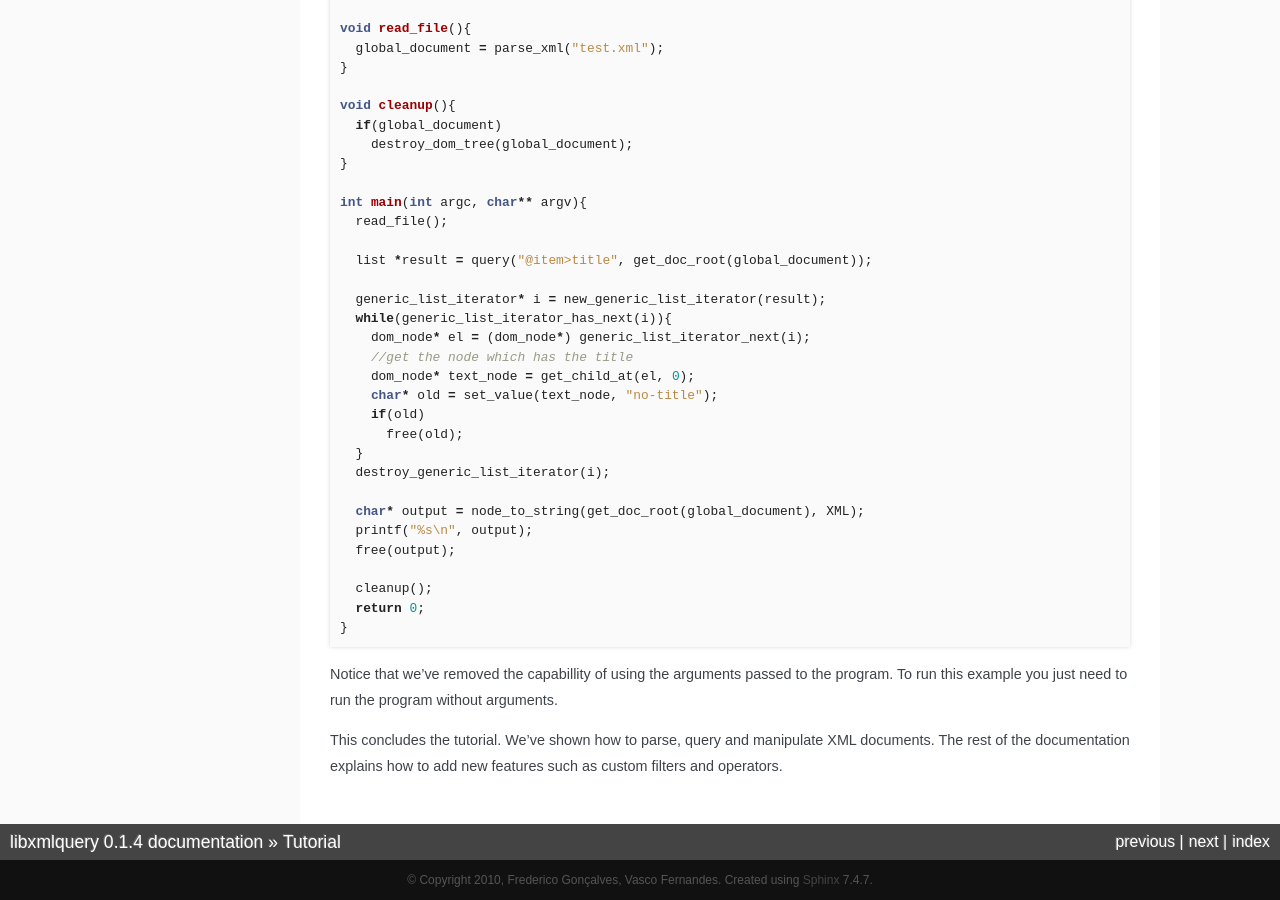
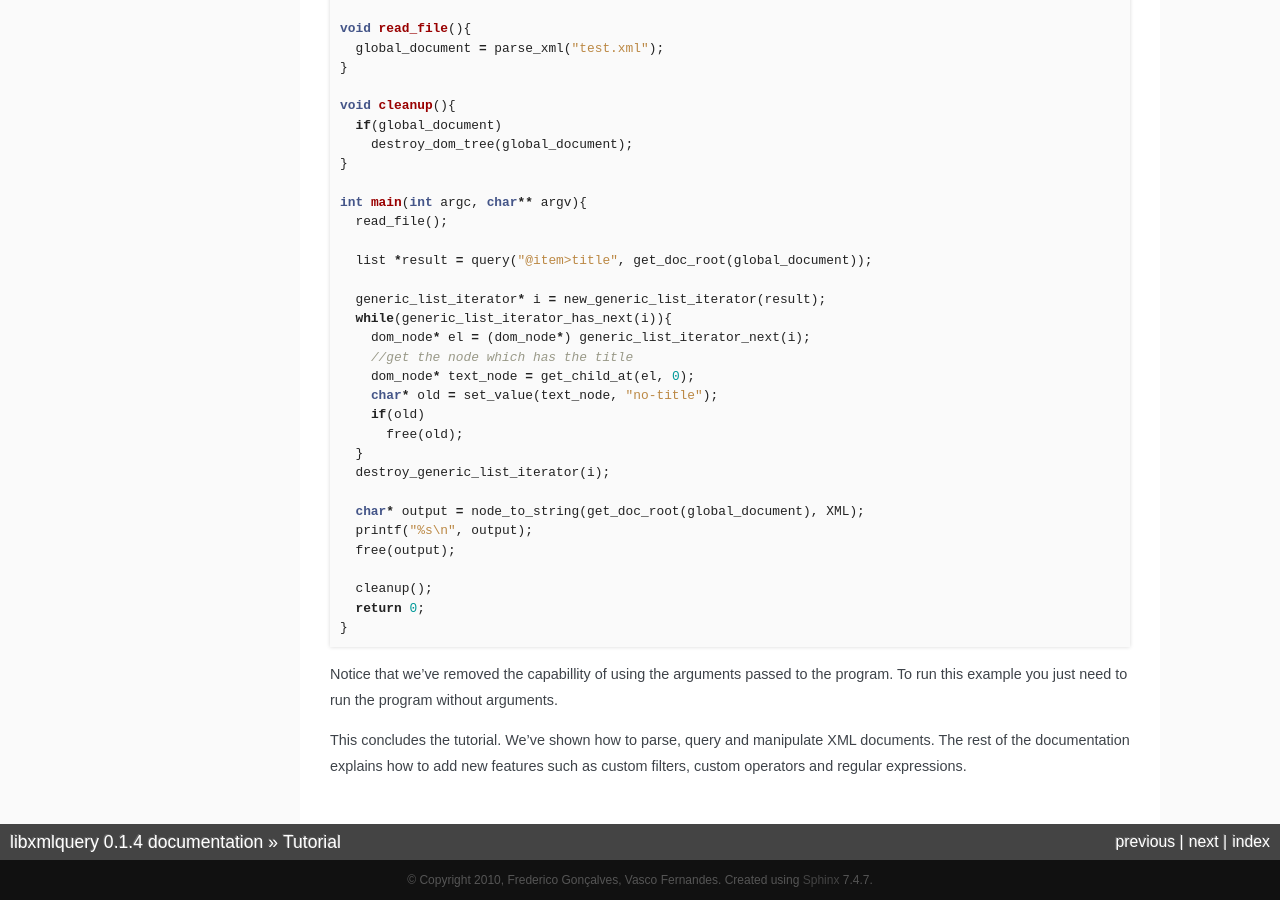
Before and after one commit to nullable/libxmlquery, a Sphinx documentation site: the page built from documentation/tutorial/tutorial.rst, in a window 1280 px wide and 900 px high, scrolled down 3137 px. Built offline with Sphinx 7.4.7, drawn with Linux system fonts in a browser that asks for light colours; pages that are not in the unit, such as notebooks, are missing from menus.

Commit message:
Fixed tutorial.rst again. LOL

```diff
--- a/documentation/tutorial/tutorial.rst
+++ b/documentation/tutorial/tutorial.rst
@@ -195,4 +195,4 @@ Ok we're able to retrieve any thing from our RSS Feed. But now, we want to chang
 
 Notice that we've removed the capabillity of using the arguments passed to the program. To run this example you just need to run the program without arguments.
 
-This concludes the tutorial. We've shown how to parse, query and manipulate XML documents. The rest of the documentation explains how to add new features such as custom filters and operators.
+This concludes the tutorial. We've shown how to parse, query and manipulate XML documents. The rest of the documentation explains how to add new features such as custom filters, custom operators and regular expressions.
```
